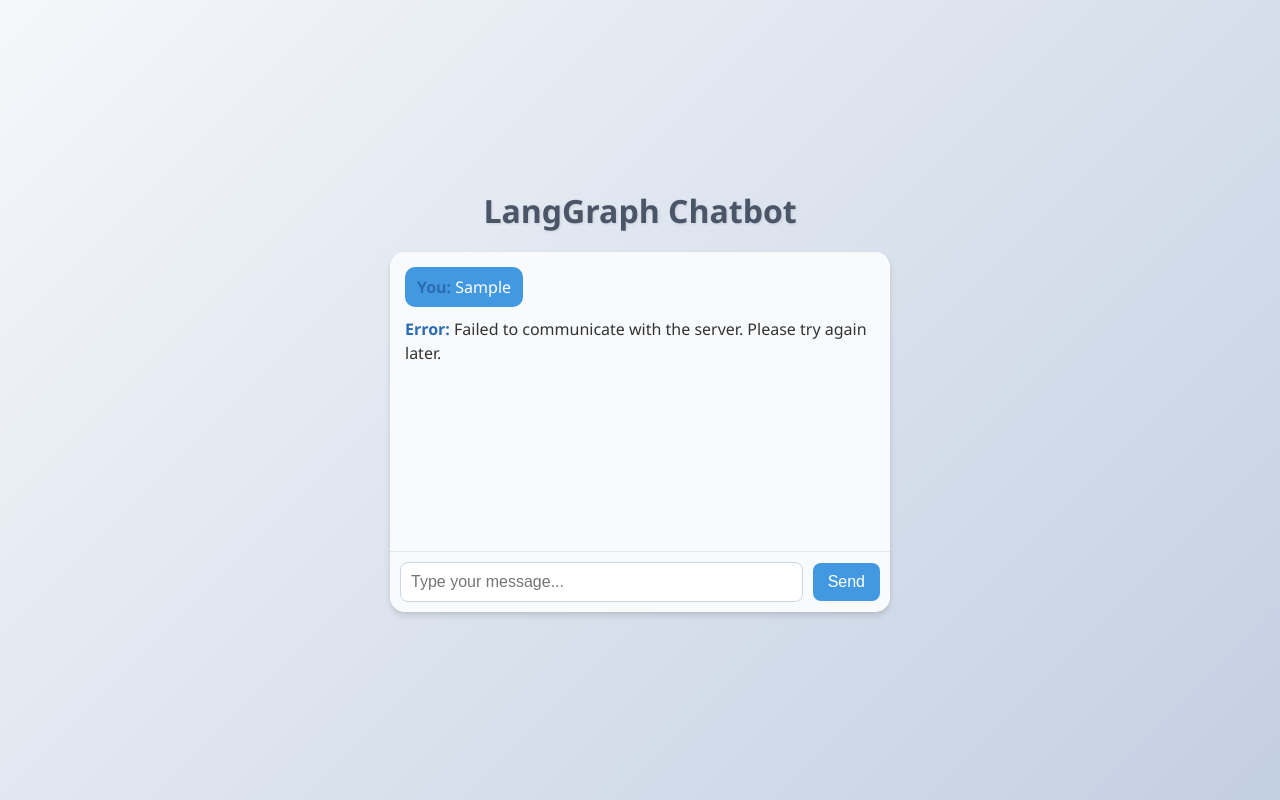
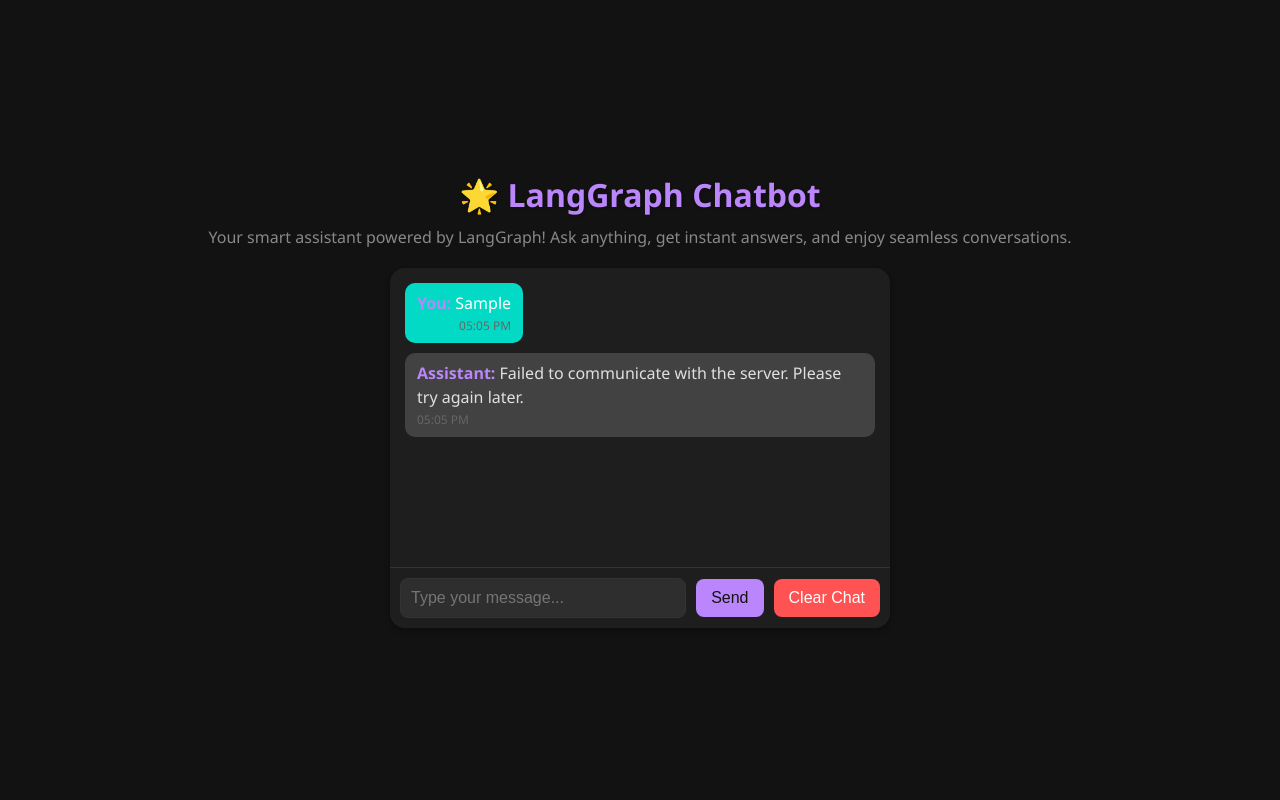
Before and after one commit to mujtabashahbaz/chatbotfront, a plain HTML site: page index.html in a window 1280 px wide. Both pictures are taken after typing "Sample" into the empty fields and a click on the button "Send". Drawn offline with Linux system fonts and the light colour scheme; no server answers.

Commit message:
“Push”

```diff
--- a/index.html
+++ b/index.html
@@ -14,8 +14,8 @@
 
         body {
             font-family: 'Segoe UI', Tahoma, Geneva, Verdana, sans-serif;
-            background: linear-gradient(135deg, #f5f7fa, #c3cfe2);
-            color: #333;
+            background: #121212;
+            color: #e0e0e0;
             display: flex;
             flex-direction: column;
             align-items: center;
@@ -26,17 +26,24 @@
 
         h1 {
             font-size: 2rem;
+            margin-bottom: 10px;
+            color: #bb86fc;
+            text-shadow: 1px 1px 3px rgba(0, 0, 0, 0.3);
+        }
+
+        p.description {
+            font-size: 1rem;
             margin-bottom: 20px;
-            color: #4a5568;
-            text-shadow: 1px 1px 3px rgba(0, 0, 0, 0.1);
+            color: #888;
+            text-align: center;
         }
 
         .chat-container {
             width: 90%;
             max-width: 500px;
-            background: #fff;
+            background: #1e1e1e;
             border-radius: 15px;
-            box-shadow: 0 4px 6px rgba(0, 0, 0, 0.1), 0 1px 3px rgba(0, 0, 0, 0.06);
+            box-shadow: 0 4px 6px rgba(0, 0, 0, 0.2), 0 1px 3px rgba(0, 0, 0, 0.1);
             overflow: hidden;
         }
 
@@ -44,23 +51,23 @@
             height: 300px;
             overflow-y: auto;
             padding: 15px;
-            border-bottom: 1px solid #e2e8f0;
-            background: #f8fafc;
+            border-bottom: 1px solid #333;
         }
 
         #chat-box p {
             margin-bottom: 10px;
             line-height: 1.5;
+            position: relative;
         }
 
         #chat-box p strong {
-            color: #2b6cb0;
+            color: #bb86fc;
         }
 
         .user-message {
             text-align: right;
             color: #fff;
-            background: #4299e1;
+            background: #03dac6;
             padding: 8px 12px;
             border-radius: 10px;
             display: inline-block;
@@ -68,38 +75,63 @@
 
         .assistant-message {
             text-align: left;
-            color: #333;
-            background: #e2e8f0;
+            color: #e0e0e0;
+            background: #424242;
             padding: 8px 12px;
             border-radius: 10px;
             display: inline-block;
+        }
+
+        .timestamp {
+            font-size: 0.75rem;
+            color: #666;
+            margin-top: 2px;
+            display: block;
         }
 
         .input-container {
             display: flex;
             align-items: center;
             padding: 10px;
-            background: #f8fafc;
+            background: #1e1e1e;
         }
 
         #input-box {
             flex: 1;
             padding: 10px;
-            border: 1px solid #cbd5e0;
+            border: 1px solid #333;
             border-radius: 8px;
             font-size: 1rem;
             outline: none;
             transition: border-color 0.3s ease;
+            background: #2e2e2e;
+            color: #e0e0e0;
         }
 
         #input-box:focus {
-            border-color: #4299e1;
+            border-color: #bb86fc;
         }
 
         #send-btn {
             margin-left: 10px;
             padding: 10px 15px;
-            background: #4299e1;
+            background: #bb86fc;
+            color: #121212;
+            border: none;
+            border-radius: 8px;
+            cursor: pointer;
+            font-size: 1rem;
+            transition: background 0.3s ease;
+        }
+
+        #send-btn:hover {
+            background: #9c27b0;
+        }
+
+        #clear-chat-btn {
+            margin-left: 10px;
+            padding: 10px 15px;
+            background: #ff5252;
             color: #fff;
             border: none;
             border-radius: 8px;
@@ -108,8 +140,8 @@
             transition: background 0.3s ease;
         }
 
-        #send-btn:hover {
-            background: #3182ce;
+        #clear-chat-btn:hover {
+            background: #d32f2f;
         }
 
         /* Scrollbar Styling */
@@ -118,22 +150,24 @@
         }
 
         #chat-box::-webkit-scrollbar-thumb {
-            background: #cbd5e0;
+            background: #424242;
             border-radius: 4px;
         }
 
         #chat-box::-webkit-scrollbar-thumb:hover {
-            background: #a0aec0;
+            background: #666;
         }
     </style>
 </head>
 <body>
-    <h1>LangGraph Chatbot</h1>
+    <h1>🌟 LangGraph Chatbot</h1>
+    <p class="description">Your smart assistant powered by LangGraph! Ask anything, get instant answers, and enjoy seamless conversations.</p>
     <div class="chat-container">
         <div id="chat-box"></div>
         <div class="input-container">
-            <input type="text" id="input-box" placeholder="Type your message...">
+            <input type="text" id="input-box" placeholder="Type your message..." onkeypress="handleKeyPress(event)">
             <button id="send-btn">Send</button>
+            <button id="clear-chat-btn">Clear Chat</button>
         </div>
     </div>
 
@@ -141,17 +175,68 @@
         const chatBox = document.getElementById('chat-box');
         const inputBox = document.getElementById('input-box');
         const sendBtn = document.getElementById('send-btn');
+        const clearChatBtn = document.getElementById('clear-chat-btn');
 
         let threadId = "1"; // Unique thread ID for the session
 
-        sendBtn.onclick = async () => {
-            const userInput = inputBox.value.trim();
-            if (!userInput) return;
+        // Load chat history from localStorage
+        function loadChatHistory() {
+            const savedMessages = localStorage.getItem('chatHistory');
+            if (savedMessages) {
+                const messages = JSON.parse(savedMessages);
+                messages.forEach(msg => {
+                    const messageElement = createMessageElement(msg.content, msg.sender, msg.timestamp);
+                    chatBox.appendChild(messageElement);
+                });
+            }
+        }
+
+        // Save chat history to localStorage
+        function saveChatHistory(messages) {
+            localStorage.setItem('chatHistory', JSON.stringify(messages));
+        }
+
+        // Clear chat history after 24 hours
+        function clearOldChatHistory() {
+            const savedMessages = localStorage.getItem('chatHistory');
+            if (savedMessages) {
+                const messages = JSON.parse(savedMessages);
+                const now = Date.now();
+                const filteredMessages = messages.filter(msg => now - msg.timestamp < 24 * 60 * 60 * 1000); // 24 hours in milliseconds
+                saveChatHistory(filteredMessages);
+            }
+        }
+
+        // Create a message element with timestamp
+        function createMessageElement(content, sender, timestamp) {
+            const messageDiv = document.createElement('p');
+            const formattedTime = new Date(timestamp).toLocaleTimeString([], { hour: '2-digit', minute: '2-digit' });
+
+            if (sender === 'user') {
+                messageDiv.innerHTML = `<strong>You:</strong> ${content}<span class="timestamp">${formattedTime}</span>`;
+                messageDiv.className = 'user-message';
+            } else {
+                messageDiv.innerHTML = `<strong>Assistant:</strong> ${content}<span class="timestamp">${formattedTime}</span>`;
+                messageDiv.className = 'assistant-message';
+            }
+
+            return messageDiv;
+        }
+
+        // Handle sending a message
+        async function sendMessage(userInput) {
+            if (!userInput.trim()) return;
 
             // Display user message
-            const userMessage = `<p class="user-message"><strong>You:</strong> ${userInput}</p>`;
-            chatBox.innerHTML += userMessage;
-            inputBox.value = "";
+            const userMessage = createMessageElement(userInput, 'user', Date.now());
+            chatBox.appendChild(userMessage);
+
+            // Save user message to chat history
+            const savedMessages = JSON.parse(localStorage.getItem('chatHistory')) || [];
+            savedMessages.push({ content: userInput, sender: 'user', timestamp: Date.now() });
+            saveChatHistory(savedMessages);
+
+            inputBox.value = '';
 
             try {
                 // Send request to the backend
@@ -168,14 +253,37 @@
                 const data = await response.json();
 
                 // Display assistant response
-                const assistantMessage = `<p class="assistant-message"><strong>Assistant:</strong> ${data.assistant_response}</p>`;
-                chatBox.innerHTML += assistantMessage;
+                const assistantMessage = createMessageElement(data.assistant_response, 'assistant', Date.now());
+                chatBox.appendChild(assistantMessage);
+
+                // Save assistant message to chat history
+                savedMessages.push({ content: data.assistant_response, sender: 'assistant', timestamp: Date.now() });
+                saveChatHistory(savedMessages);
+
                 chatBox.scrollTop = chatBox.scrollHeight;
             } catch (error) {
                 console.error("Error:", error);
-                chatBox.innerHTML += `<p><strong>Error:</strong> Failed to communicate with the server. Please try again later.</p>`;
+                const errorMessage = createMessageElement("Failed to communicate with the server. Please try again later.", 'assistant', Date.now());
+                chatBox.appendChild(errorMessage);
             }
+        }
+
+        // Event listeners
+        sendBtn.onclick = () => sendMessage(inputBox.value);
+        clearChatBtn.onclick = () => {
+            chatBox.innerHTML = '';
+            localStorage.removeItem('chatHistory');
         };
+
+        function handleKeyPress(event) {
+            if (event.key === 'Enter') {
+                sendMessage(inputBox.value);
+            }
+        }
+
+        // Initialize chat history
+        loadChatHistory();
+        clearOldChatHistory();
     </script>
 </body>
 </html>
```
